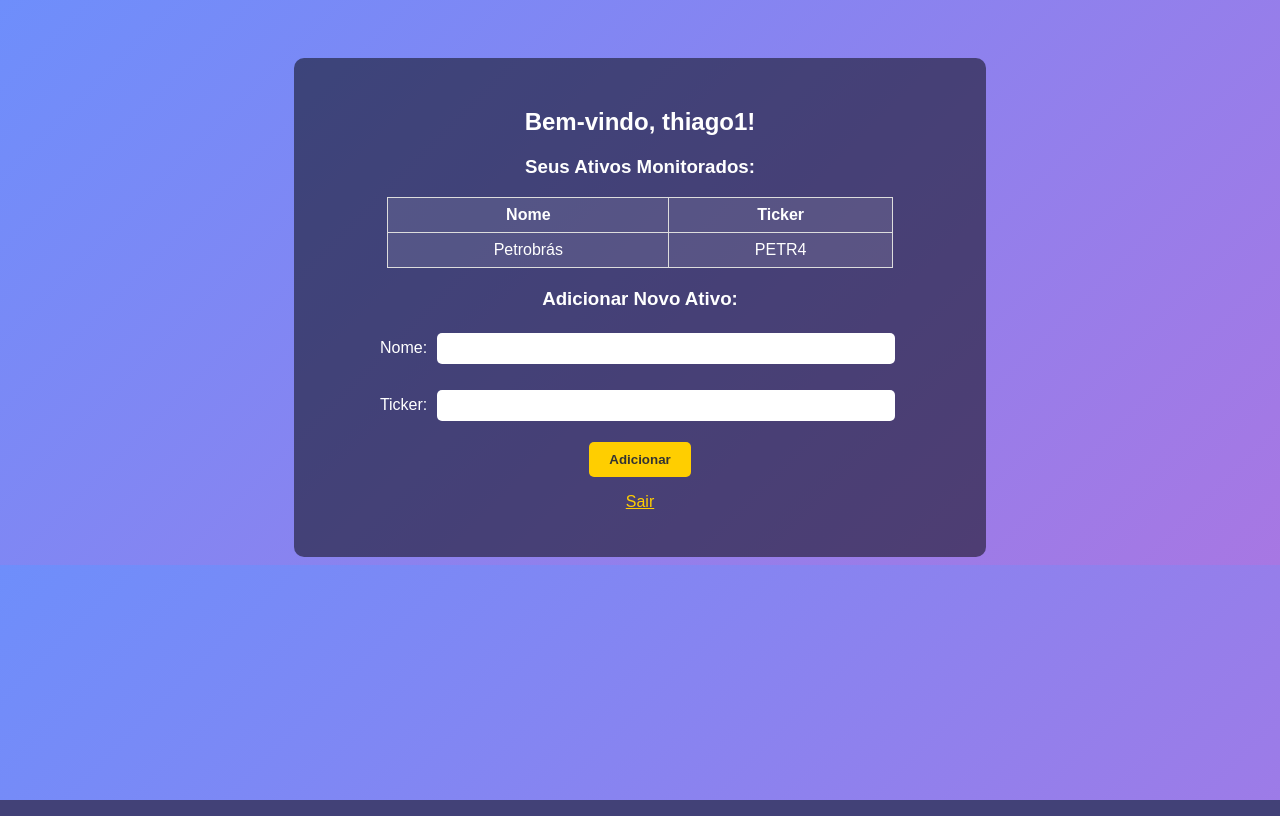
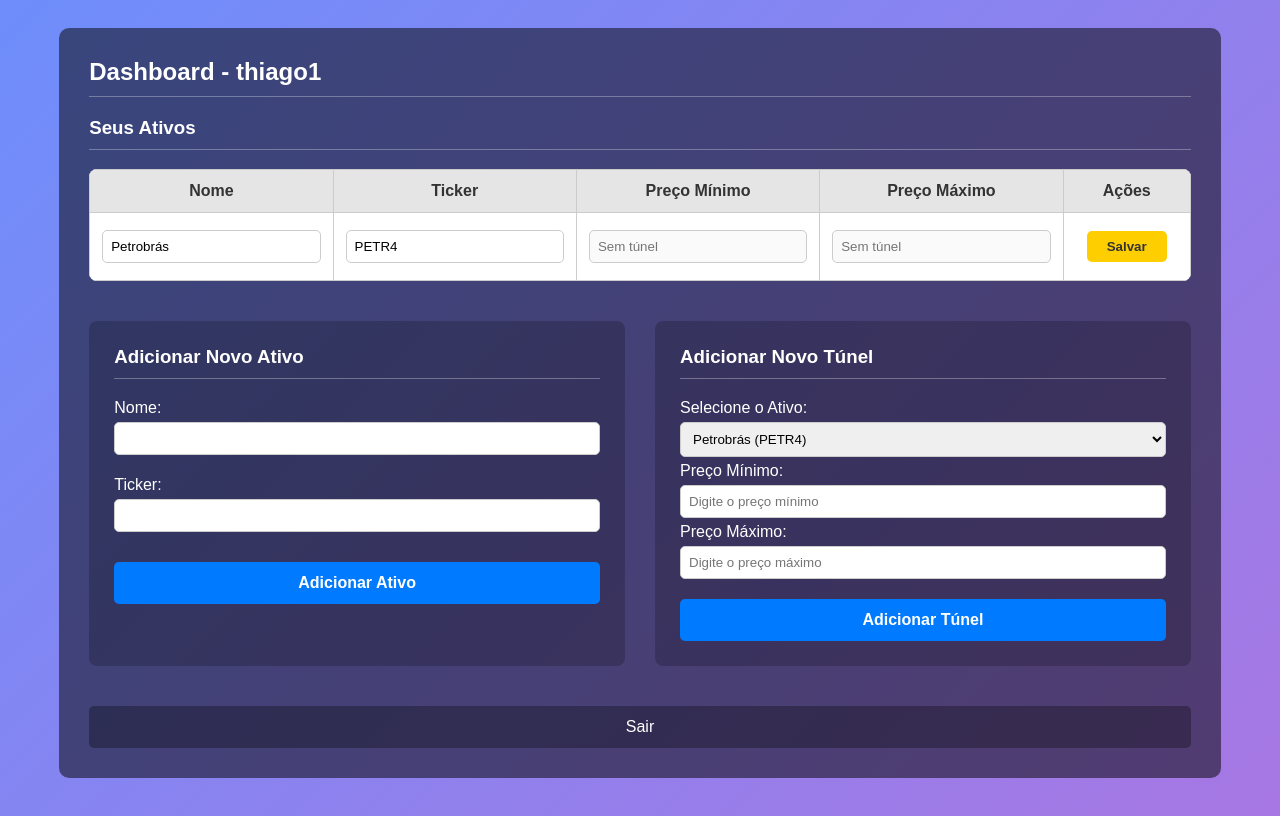
Before and after one commit to thiagomout/desafio_inoa, a Django app: page /dashboard/ in a window 1280 px wide. Run offline with Django 5.2, Linux system fonts and the light colour scheme; a user stored in the database is signed in; data comes from the database, SQL or seed files in the repository; both versions use the stored data as it was before the commit; data that the repository does not hold is empty.

Commit message:
edit tunel and ativos added

```diff
--- a/monitoramento/forms.py
+++ b/monitoramento/forms.py
@@ -1,5 +1,5 @@
 from django import forms
-from .models import Ativo
+from .models import Ativo, TunelDePreco
 from django.contrib.auth.forms import UserCreationForm
 from django.contrib.auth.models import User
 
@@ -9,6 +9,19 @@ class AtivoForm(forms.ModelForm):
         model = Ativo
         fields = ['nome', 'ticker']
 
+    def __init__(self, *args, **kwargs):
+        self.user = kwargs.pop('user', None)  # Pegando o usuário que chamou
+        super().__init__(*args, **kwargs)
+
+    def clean(self):
+        cleaned_data = super().clean()
+        ticker = cleaned_data.get('ticker')
+
+        if ticker and Ativo.objects.filter(user=self.user, ticker=ticker).exists():
+            self.add_error('ticker', 'Você já está monitorando esse ticker.')
+
+        return cleaned_data
+
 
 class CustomUserCreationForm(UserCreationForm):
     email = forms.EmailField(required=True)
@@ -16,3 +29,13 @@ class CustomUserCreationForm(UserCreationForm):
     class Meta:
         model = User
         fields = ("username", "email", "password1", "password2")
+
+class TunelDePrecoForm(forms.ModelForm):
+    class Meta:
+        model = TunelDePreco
+        fields = ['ativo', 'preco_min', 'preco_max']
+
+    def __init__(self, user, *args, **kwargs):
+        super().__init__(*args, **kwargs)
+        # Filtra apenas os ativos do usuário logado
+        self.fields['ativo'].queryset = user.ativo_set.all()
--- a/monitoramento/models.py
+++ b/monitoramento/models.py
@@ -4,14 +4,16 @@ from django.contrib.auth.models import User
 class Ativo(models.Model):
     user = models.ForeignKey(User, on_delete=models.CASCADE)
     nome = models.CharField(max_length=100)
-    ticker = models.CharField(max_length=10, unique=True)
+    ticker = models.CharField(max_length=10)
+
+    class Meta:
+        unique_together = ('user', 'ticker')
 
     def __str__(self):
         return f'{self.nome} ({self.ticker})'
 
 class TunelDePreco(models.Model):
     ativo = models.OneToOneField(Ativo, on_delete=models.CASCADE)
-    user = models.ForeignKey(User, on_delete=models.CASCADE)
     preco_min = models.DecimalField(max_digits=10, decimal_places=2)
     preco_max = models.DecimalField(max_digits=10, decimal_places=2)
 
--- a/monitoramento/templates/monitoramento/dashboard.html
+++ b/monitoramento/templates/monitoramento/dashboard.html
@@ -8,84 +8,231 @@
             background: linear-gradient(135deg, #6e8efb, #a777e3);
             font-family: Arial, sans-serif;
             color: #fff;
-            text-align: center;
-            padding-top: 50px;
+            padding: 20px;
+            min-height: 100vh;
+            box-sizing: border-box;
         }
         .container {
-            background-color: rgba(0,0,0,0.5);
+            background-color: rgba(0, 0, 0, 0.5);
             padding: 30px;
             border-radius: 10px;
-            width: 50%;
+            width: 90%;
             margin: auto;
         }
+        h2, h3 {
+            margin-top: 0;
+            padding-bottom: 10px;
+            border-bottom: 1px solid rgba(255, 255, 255, 0.3);
+        }
         table {
-            margin: auto;
+            width: 100%;
+            border-collapse: collapse;
+            background-color: #fff;
+            color: #333;
             margin-bottom: 20px;
-            width: 80%;
-            border-collapse: collapse;
+            border-radius: 8px;
+            overflow: hidden;
         }
         th, td {
-            border: 1px solid #ddd;
+            border: 1px solid #ccc;
+            padding: 12px;
+            text-align: center;
+            vertical-align: middle;
+        }
+        th {
+            background-color: rgba(0, 0, 0, 0.1);
+        }
+        form {
+            margin: 0;
+        }
+        input, select {
+            width: 100%;
             padding: 8px;
-            background-color: rgba(255,255,255,0.1);
-        }
-        h2 {
-            margin-bottom: 20px;
-        }
-        form input, form select {
-            padding: 8px;
-            margin: 5px;
+            margin: 5px 0;
             border-radius: 5px;
-            border: none;
-            width: 70%;
+            border: 1px solid #ccc;
+            box-sizing: border-box;
         }
         button {
-            background-color: #ffce00;
-            color: #333;
-            padding: 10px 20px;
+            padding: 8px 15px;
             border: none;
             border-radius: 5px;
             font-weight: bold;
             cursor: pointer;
+            transition: background-color 0.3s ease;
         }
-        button:hover {
-            background-color: #ffd633;
+        .btn-save {
+            background-color: #ffce00;
+            color: #333;
         }
-        a {
-            color: #ffce00;
+        .btn-save:hover {
+            background-color: #e6b800;
+        }
+        .btn-delete {
+            background-color: #dc3545;
+            color: white;
+        }
+        .btn-delete:hover {
+            background-color: #c82333;
+        }
+        .actions-cell button {
+            margin: 0 5px;
+            min-width: 80px;
+        }
+        .error {
+            color: #ffdddd;
+            background-color: rgba(255, 0, 0, 0.2);
+            padding: 10px;
+            border-radius: 5px;
+            margin: 10px 0;
+        }
+        .add-forms-container {
+            display: flex;
+            gap: 30px;
+            margin-top: 40px;
+        }
+        .form-add {
+            flex: 1;
+            background-color: rgba(0, 0, 0, 0.2);
+            padding: 25px;
+            border-radius: 8px;
+        }
+        .form-add h3 {
+            margin-bottom: 20px;
+        }
+        .form-add label, .form-add p {
+            margin-bottom: 10px;
+        }
+        .form-add input, .form-add select {
+            margin-top: 5px;
+        }
+        .btn-submit {
+            width: 100%;
+            padding: 12px;
+            font-size: 16px;
+            color: white;
+            background-color: #007bff;
+            margin-top: 15px;
+        }
+        .btn-submit:hover {
+            background-color: #0056b3;
+        }
+        .logout-link {
+            display: block;
+            text-align: center;
+            margin-top: 40px;
+            color: #fff;
+            text-decoration: none;
+            background-color: rgba(0, 0, 0, 0.3);
+            padding: 12px;
+            border-radius: 5px;
+            transition: background-color 0.3s ease;
+        }
+        .logout-link:hover {
+            background-color: rgba(0, 0, 0, 0.5);
         }
     </style>
 </head>
 <body>
     <div class="container">
-        <h2>Bem-vindo, {{ request.user.username }}!</h2>
+        <h2>Dashboard - {{ request.user.username }}</h2>
 
-        <h3>Seus Ativos Monitorados:</h3>
-        {% if ativos %}
+        <h3>Seus Ativos</h3>
         <table>
             <tr>
                 <th>Nome</th>
                 <th>Ticker</th>
+                <th>Preço Mínimo</th>
+                <th>Preço Máximo</th>
+                <th>Ações</th>
             </tr>
             {% for ativo in ativos %}
+                <form method="post">
+                    {% csrf_token %}
+                    <input type="hidden" name="ativo_id" value="{{ ativo.id }}">
+                    {% if ativo.tuneldepreco %}
+                        <input type="hidden" name="tunel_id" value="{{ ativo.tuneldepreco.id }}">
+                    {% endif %}
                     <tr>
-                        <td>{{ ativo.nome }}</td>
-                        <td>{{ ativo.ticker }}</td>
+                        <td>
+                            <input type="text" name="nome" value="{{ ativo.nome }}">
+                        </td>
+                        <td>
+                            <input type="text" name="ticker" value="{{ ativo.ticker }}">
+                        </td>
+                        <td>
+                            {% if ativo.tuneldepreco %}
+                                <input type="text" name="preco_min" value="{{ ativo.tuneldepreco.preco_min }}">
+                            {% else %}
+                                <input type="text" name="preco_min" placeholder="Sem túnel" disabled>
+                            {% endif %}
+                        </td>
+                        <td>
+                            {% if ativo.tuneldepreco %}
+                                <input type="text" name="preco_max" value="{{ ativo.tuneldepreco.preco_max }}">
+                            {% else %}
+                                <input type="text" name="preco_max" placeholder="Sem túnel" disabled>
+                            {% endif %}
+                        </td>
+                        <td class="actions-cell">
+                            <button type="submit" name="action" value="save_changes" class="btn-save">Salvar</button>
+                            {% if ativo.tuneldepreco %}
+                                <button type="submit" name="action" value="delete_tunel" class="btn-delete">Remover Túnel</button>
+                            {% endif %}
+                        </td>
                     </tr>
+                </form>
             {% endfor %}
         </table>
-        {% else %}
-            <p>Você ainda não está monitorando nenhum ativo.</p>
+
+        <div class="add-forms-container">
+            <div class="form-add">
+                <h3>Adicionar Novo Ativo</h3>
+                {% if ativo_form.errors %}
+                    <div class="error">
+                        {% for field, errors in ativo_form.errors.items %}
+                            {% for error in errors %}
+                                <p>{{ error }}</p>
+                            {% endfor %}
+                        {% endfor %}
+                    </div>
                 {% endif %}
-
-        <h3>Adicionar Novo Ativo:</h3>
                 <form method="post">
                     {% csrf_token %}
-            {{ form.as_p }}
-            <button type="submit">Adicionar</button>
+                    {{ ativo_form.as_p }}
+                    <button type="submit" name="add_ativo" class="btn-submit">Adicionar Ativo</button>
                 </form>
+            </div>
 
-        <p><a href="{% url 'logout' %}">Sair</a></p>
+            <div class="form-add">
+                <h3>Adicionar Novo Túnel</h3>
+                {% if tunel_form.errors %}
+                    <div class="error">
+                        {% for field, errors in tunel_form.errors.items %}
+                            {% for error in errors %}
+                                <p>{{ error }}</p>
+                            {% endfor %}
+                        {% endfor %}
+                    </div>
+                {% endif %}
+                <form method="post">
+                    {% csrf_token %}
+                    <label for="ativo">Selecione o Ativo:</label>
+                    <select name="ativo" id="ativo">
+                        {% for ativo in ativos %}
+                            <option value="{{ ativo.id }}">{{ ativo.nome }} ({{ ativo.ticker }})</option>
+                        {% endfor %}
+                    </select>
+                    <label for="preco_min">Preço Mínimo:</label>
+                    <input type="text" name="preco_min" id="preco_min"  placeholder="Digite o preço mínimo">
+                    <label for="preco_max">Preço Máximo:</label>
+                    <input type="text" name="preco_max" id="preco_max" placeholder="Digite o preço máximo">
+                    <button type="submit" name="add_tunel" class="btn-submit">Adicionar Túnel</button>
+                </form>
+            </div>
+        </div>
+
+        <a href="{% url 'logout' %}" class="logout-link">Sair</a>
     </div>
 </body>
 </html>
--- a/monitoramento/views.py
+++ b/monitoramento/views.py
@@ -1,11 +1,14 @@
 from django.contrib.auth.forms import UserCreationForm
-from django.shortcuts import render, redirect
+from django.shortcuts import render, redirect, get_object_or_404
 from django.contrib.auth import login
 from django.contrib.auth.decorators import login_required
 from django.http import HttpResponse
-from .models import Ativo
-from .forms import AtivoForm
+from .models import Ativo, TunelDePreco
+from .forms import AtivoForm, TunelDePrecoForm
 from .forms import CustomUserCreationForm
+from django.contrib import messages
+
+
 
 def signup(request):
     if request.method == 'POST':
@@ -23,19 +26,59 @@ def home(request):
 
 @login_required
 def dashboard(request):
-    ativos = Ativo.objects.filter(user=request.user)
+    ativos = Ativo.objects.filter(user=request.user).prefetch_related('tuneldepreco')
+    ativo_form = AtivoForm(user=request.user)
+    tunel_form = TunelDePrecoForm(user=request.user)
 
     if request.method == 'POST':
-        form = AtivoForm(request.POST)
-        if form.is_valid():
-            novo_ativo = form.save(commit=False)
-            novo_ativo.user = request.user
-            novo_ativo.save()
-            return redirect('dashboard')
-    else:
-        form = AtivoForm()
+        # Ações da tabela de ativos (Salvar, Remover Ativo, Remover Túnel)
+        if 'action' in request.POST:
+            action = request.POST.get('action')
+            ativo_id = request.POST.get('ativo_id')
 
-    return render(request, 'monitoramento/dashboard.html', {
+            if action == 'save_changes':
+                ativo = get_object_or_404(Ativo, id=ativo_id, user=request.user)
+                ativo_edit_form = AtivoForm(request.user, request.POST, instance=ativo)
+                if ativo_edit_form.is_valid():
+                    ativo_edit_form.save()
+
+                # Se o ativo tiver um túnel, atualizá-lo
+                if hasattr(ativo, 'tuneldepreco') and ativo.tuneldepreco:
+                    tunel_edit_form = TunelDePrecoForm(request.user, request.POST, instance=ativo.tuneldepreco)
+                    if tunel_edit_form.is_valid():
+                         tunel_edit_form.save()
+                return redirect('dashboard')
+
+            elif action == 'delete_ativo':
+                ativo = get_object_or_404(Ativo, id=ativo_id, user=request.user)
+                ativo.delete()
+                return redirect('dashboard')
+
+            elif action == 'delete_tunel':
+                tunel_id = request.POST.get('tunel_id')
+                tunel = get_object_or_404(TunelDePreco, id=tunel_id, ativo__user=request.user)
+                tunel.delete()
+                return redirect('dashboard')
+
+        # Formulário para adicionar novo ativo
+        elif 'add_ativo' in request.POST:
+            ativo_form = AtivoForm(request.user, request.POST)
+            if ativo_form.is_valid():
+                novo_ativo = ativo_form.save(commit=False)
+                novo_ativo.user = request.user
+                novo_ativo.save()
+                return redirect('dashboard')
+
+        # Formulário para adicionar novo túnel
+        elif 'add_tunel' in request.POST:
+            tunel_form = TunelDePrecoForm(request.user, request.POST)
+            if tunel_form.is_valid():
+                tunel_form.save()
+                return redirect('dashboard')
+
+    context = {
         'ativos': ativos,
-        'form': form
-    })
+        'ativo_form': ativo_form,
+        'tunel_form': tunel_form,
+    }
+    return render(request, 'monitoramento/dashboard.html', context)
```
Also changed, not shown: db.sqlite3, monitoramento/migrations/0002_remove_tuneldepreco_user.py (added), monitoramento/migrations/0003_alter_ativo_ticker_alter_ativo_unique_together.py (added). Lines whose indentation alone changed are shown as unchanged.
